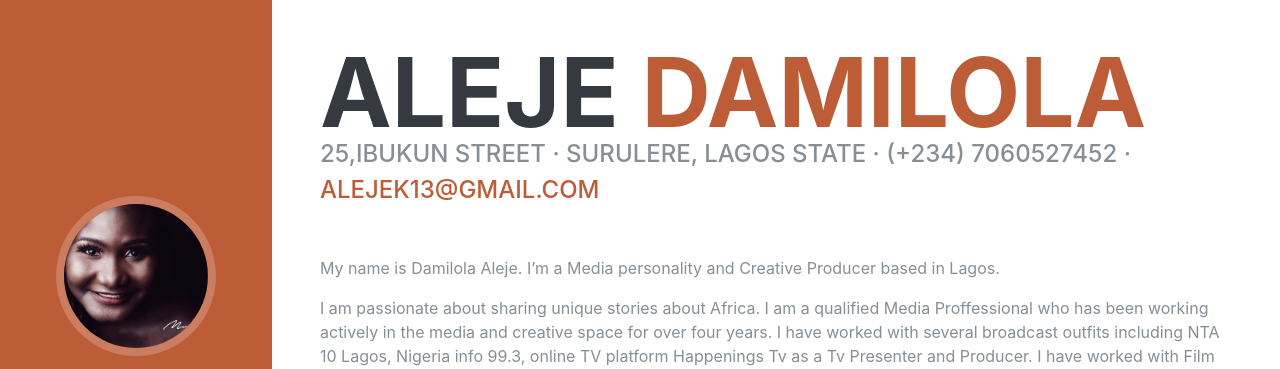
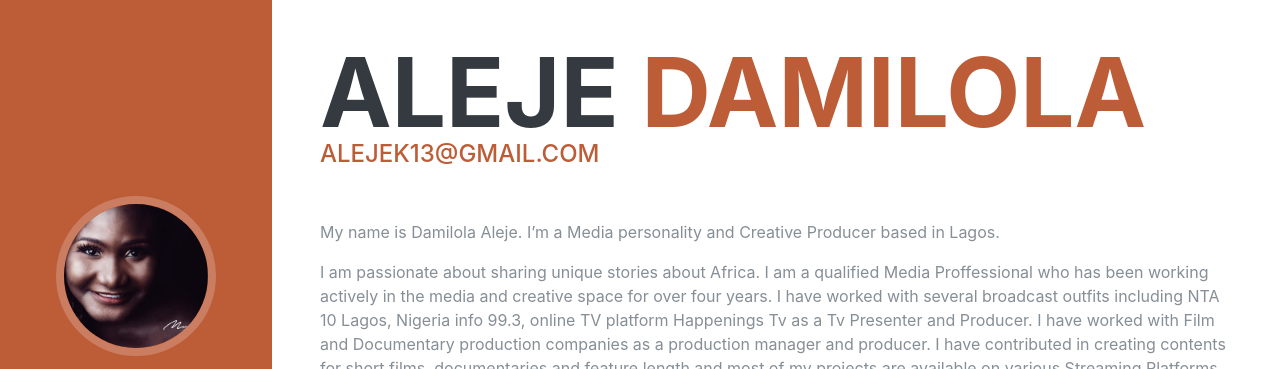
Before and after one commit to alejek/damilola, a plain HTML site: page resume/cv.html in a window 1280 px wide. Shown: the top 369 px of the page. Drawn offline with Linux system fonts and the light colour scheme; a web font is replaced by a local one.

Commit message:
Update cv.html

```diff
--- a/resume/cv.html
+++ b/resume/cv.html
@@ -67,7 +67,7 @@
         <h1 class="mb-0">Aleje
           <span class="text-primary text-adjust">Damilola</span>
         </h1>
-        <div class="subheading mb-5">25,Ibukun street · Surulere, Lagos State · (+234) 7060527452 ·
+        <div class="subheading mb-5">
           <a href="mailto:name@email.com">alejek13@gmail.com</a>
         </div>  <!-- lead mb-5 -->
                               <p>My name is Damilola Aleje. I’m a Media personality and Creative Producer based in Lagos.
```
